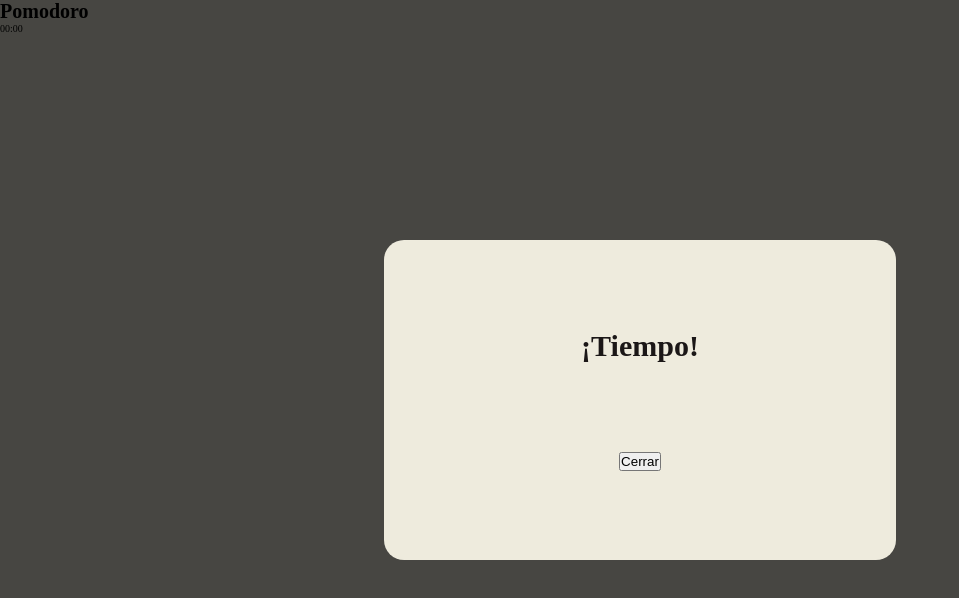
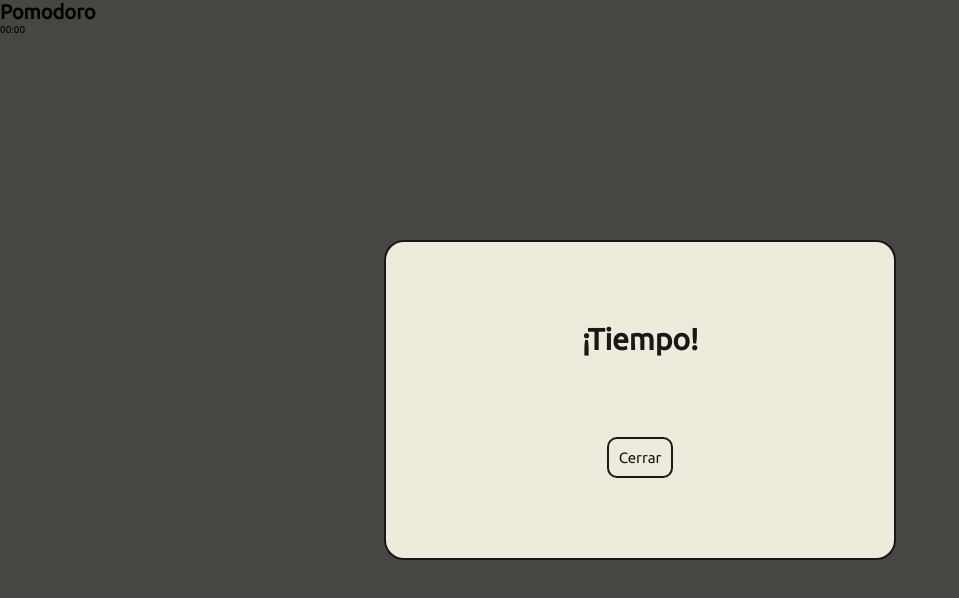
Before and after one commit to Danatts/Pomodoro, a React (Create React App) app: page / in a window 1280 px wide. Shown: the top 598 px of the page, without its empty margins (0-959 px from the left). Built offline with nearby package versions, Linux system fonts and the light colour scheme.

Commit message:
add font

```diff
--- a/public/index.html
+++ b/public/index.html
@@ -4,6 +4,9 @@
     <meta charset="utf-8" />
     <meta name="viewport" content="width=device-width, initial-scale=1" />
     <meta name="theme-color" content="#000000" />
+    <link rel="preconnect" href="https://fonts.googleapis.com">
+    <link rel="preconnect" href="https://fonts.gstatic.com" crossorigin>
+    <link href="https://fonts.googleapis.com/css2?family=Ubuntu&display=swap" rel="stylesheet">
     <title>Pomodoro</title>
   </head>
   <body>
--- a/src/App.jsx
+++ b/src/App.jsx
@@ -1,8 +1,6 @@
 import Clock from './components/Clock/Clock';
 
 function App() {
-
-
   return (
     <div>
       <h1>Pomodoro</h1>
--- a/src/components/Alert/Alert.jsx
+++ b/src/components/Alert/Alert.jsx
@@ -1,11 +1,12 @@
 import './Alert.scss';
+import Button from '../Button/Button';
 
 function Alert({ toggle }) {
   return (
     <div className='alert'>
       <div className='alert__container'>
         <h1 className="alert__title">¡Tiempo!</h1>
-        <button type='button' onClick={toggle}>Cerrar</button>
+        <Button action={toggle} text='Cerrar'/>
       </div>
     </div>
   )
--- a/src/components/Alert/Alert.scss
+++ b/src/components/Alert/Alert.scss
@@ -14,11 +14,12 @@
   &__container {
     align-items: center;
     background-color: $white;
+    border: solid $black 0.2rem;
+    border-radius: 2rem;
     display: flex;
     flex-direction: column;
     justify-content: space-evenly;
     height: 40%;
-    border-radius: 2rem;
     width: 40%;
   }
 
--- /dev/null
+++ b/src/components/Button/Button.jsx
@@ -0,0 +1,9 @@
+import './Button.scss';
+
+function Button({ action, text }) {
+  return(
+    <button className="button" onClick={action}>{text}</button>
+  );
+}
+
+export default Button;
--- /dev/null
+++ b/src/components/Button/Button.scss
@@ -0,0 +1,10 @@
+@import '../../index.scss';
+
+.button {
+  background-color: $white;
+  border: solid 0.2rem $black;
+  border-radius: 1rem;
+  color: $black;
+  font-size: 1.5rem;
+  padding: 1rem;
+}
--- a/src/components/Clock/Clock.jsx
+++ b/src/components/Clock/Clock.jsx
@@ -11,7 +11,7 @@ function Clock() {
   useEffect(() => {
     if (time > 0) {
       const timerId = setInterval(() => {
-        setTime(time -= 1);
+        setTime((currentTime) => currentTime - 1);
       }, 1000);
       return () => clearInterval(timerId);
     };
--- a/src/index.scss
+++ b/src/index.scss
@@ -9,6 +9,7 @@ $black: rgb(27, 23, 23);
 
 * {
   box-sizing: border-box;
+  font-family: 'Ubuntu', sans-serif;
   margin: 0rem;
   padding: 0rem;
 }
```
